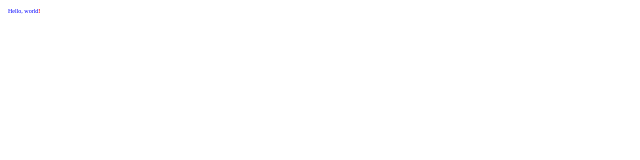
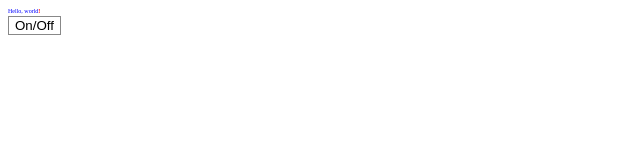
Before and after one commit to kaiphojor/typescript-react-example, a React (Vite) app: page / in a window 1280 px wide. Shown: the top 160 px of the page, without its empty margins (0-640 px from the left). Built offline with nearby package versions, Linux system fonts and the light colour scheme.

Commit message:
feat : switch color by button

```diff
--- a/package.json
+++ b/package.json
@@ -37,6 +37,7 @@
   "dependencies": {
     "react": "^18.2.0",
     "react-dom": "^18.2.0",
-    "styled-components": "^5.3.11"
+    "styled-components": "^5.3.11",
+    "usehooks-ts": "^2.9.1"
   }
 }
--- a/src/App.tsx
+++ b/src/App.tsx
@@ -1,7 +1,11 @@
 import Greeting from './components/Greeting';
+import Switch from './components/Switch';
 
 export default function App() {
 	return (
-		<Greeting/>
+		<div>
+			<Greeting/>
+			<Switch/>
+		</div>
 	);
 }
--- /dev/null
+++ b/src/components/Switch.tsx
@@ -0,0 +1,25 @@
+import styled from 'styled-components';
+import {useBoolean} from 'usehooks-ts';
+
+type ButtonProps = {
+	active: boolean;
+};
+
+function background(props: ButtonProps) {
+	return props.active ? '#00F' : '#FFF';
+}
+
+const Button = styled.button<ButtonProps>`
+  background: ${background};
+  color: #000;
+  border: 1px solid #888;
+`;
+export default function Switch() {
+	const {value: active, toggle} = useBoolean(false);
+
+	return (
+		<Button type='button' onClick={toggle} active={active}>
+      On/Off
+		</Button>
+	);
+}
```
Also changed, not shown: 1 other file (tests, documents, lock files or other folders).
